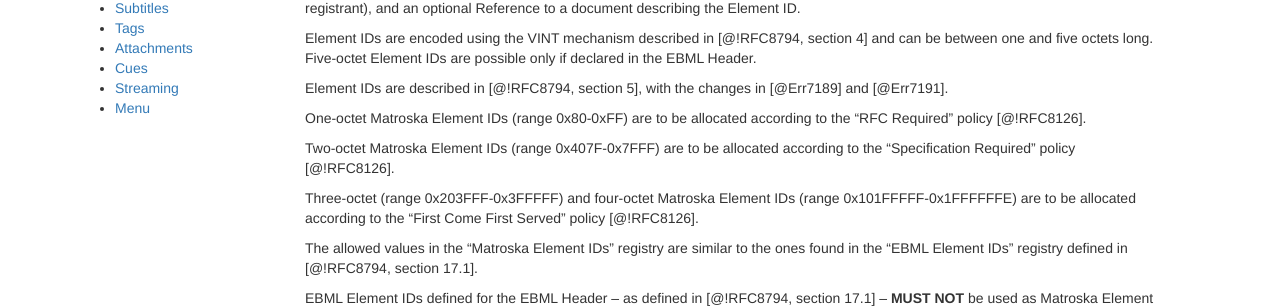
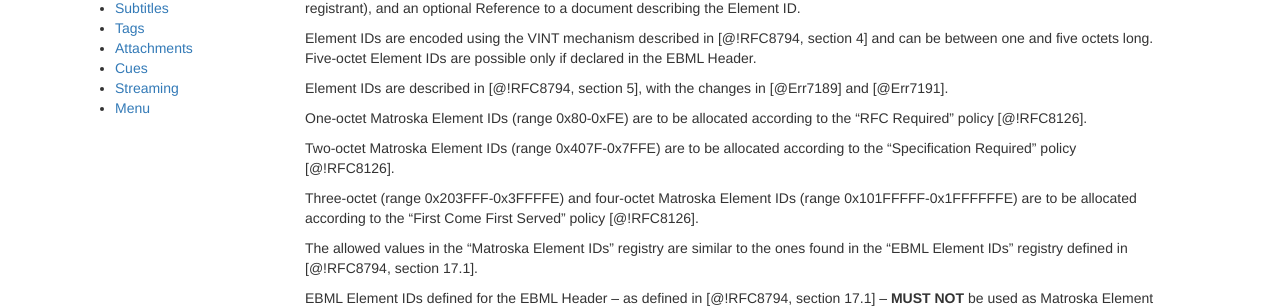
Before and after one commit to ietf-wg-cellar/matroska-specification, a Jekyll site: the page built from iana_matroska_ids.md, in a window 1280 px wide. Shown: the part 267-575 px from the top of the page. Built offline with Jekyll 4.4.1, drawn with Linux system fonts in a browser that asks for light colours; our own code applies the rules of GitHub Pages for plain Markdown files.

Commit message:
[editorial] fix Matroska Element IDs ranges
Match RFC8794 with Errata applied.

```diff
--- a/iana_matroska_ids.md
+++ b/iana_matroska_ids.md
@@ -17,11 +17,11 @@
 
 Element IDs are described in [@!RFC8794, section 5], with the changes in [@Err7189] and [@Err7191].
 
-One-octet Matroska Element IDs (range 0x80-0xFF) are to be allocated according to the "RFC Required" policy [@!RFC8126].
+One-octet Matroska Element IDs (range 0x80-0xFE) are to be allocated according to the "RFC Required" policy [@!RFC8126].
 
-Two-octet Matroska Element IDs (range 0x407F-0x7FFF) are to be allocated according to the "Specification Required" policy [@!RFC8126].
+Two-octet Matroska Element IDs (range 0x407F-0x7FFE) are to be allocated according to the "Specification Required" policy [@!RFC8126].
 
-Three-octet (range 0x203FFF-0x3FFFFF) and four-octet Matroska Element IDs (range 0x101FFFFF-0x1FFFFFFE) are to be allocated according to the "First Come First Served" policy [@!RFC8126].
+Three-octet (range 0x203FFF-0x3FFFFE) and four-octet Matroska Element IDs (range 0x101FFFFF-0x1FFFFFFE) are to be allocated according to the "First Come First Served" policy [@!RFC8126].
 
 The allowed values in the "Matroska Element IDs" registry are similar to the ones found
 in the "EBML Element IDs" registry defined in [@!RFC8794, section 17.1].
```
